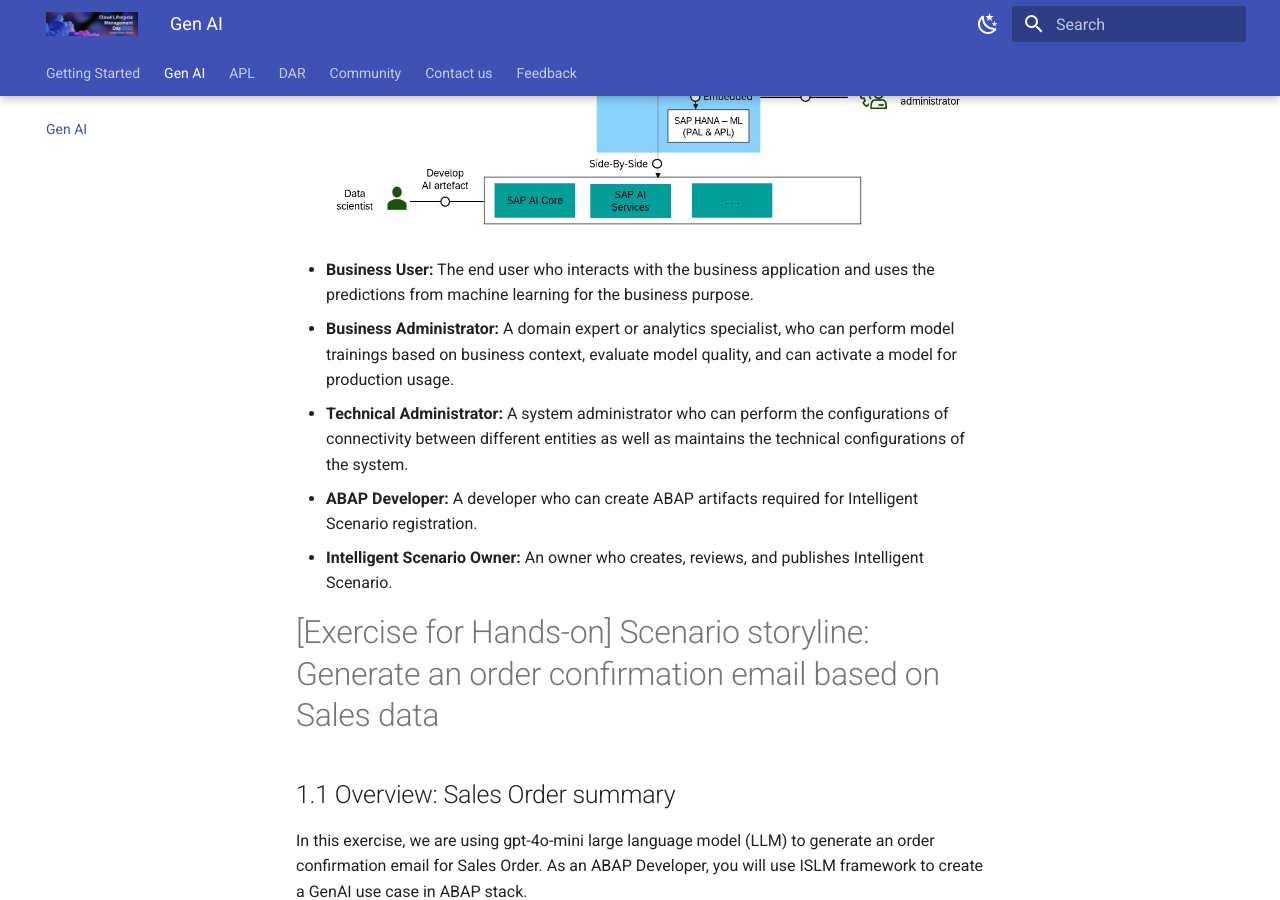
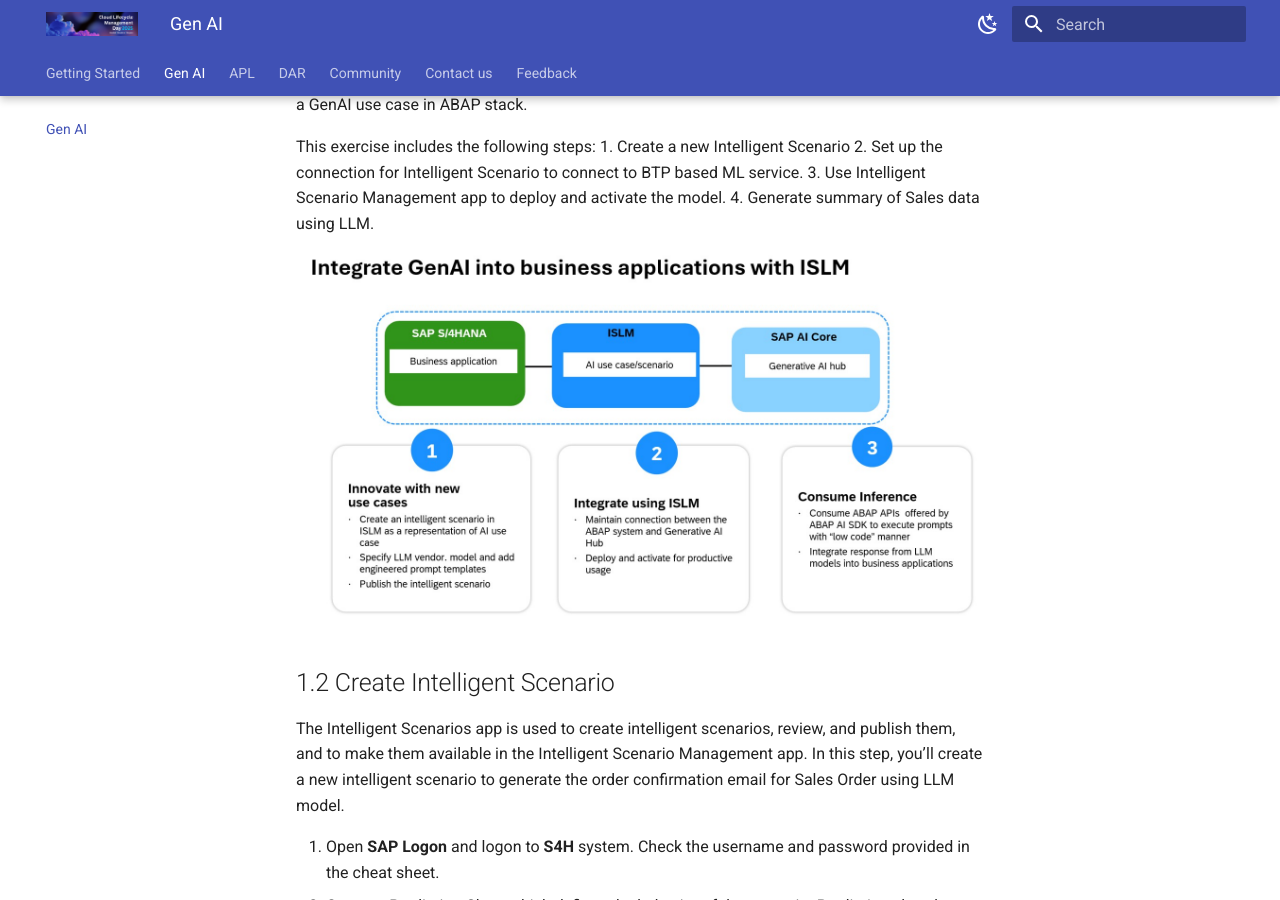
Before and after one commit to SAP-CLM-SL/ISLM, an MkDocs documentation site: the page built from docs/ISLM_with_SAPGenAI/README.md, in a window 1280 px wide and 900 px high, scrolled down 2618 px. Built offline with MkDocs 1.6.1 and Material for MkDocs 9.7.7, drawn with Linux system fonts in a browser that asks for light colours.

Commit message:
Update README.md

```diff
--- a/docs/ISLM_with_SAPGenAI/README.md
+++ b/docs/ISLM_with_SAPGenAI/README.md
@@ -32,14 +32,6 @@
 - **Connectivity to GenAI Hub:** ISLM enables seamless connectivity to SAP’s Generative AI Hub.
 - **ISLM and ABAP AI SDK Integration:** ABAP AI SDK and Intelligent Scenario Lifecycle Management serve as integration components between business applications and large language models. Using  ABAP AI SDK powered by Intelligent Scenario Lifecycle Management (ISLM), you can easily embed generative AI capabilities into your custom ABAP based applications. ISLM and  ABAP AI SDK offer a low-code approach within ABAP stack, enabling seamless integration of generative AI models into your business applications. With the combined experience of ISLM and the ABAP AI SDK, customers can develop and deploy generative AI-driven use cases directly within their SAP S/4HANA environment.
 
-
-![](./images/role_components.jpg)
-
-- **Business User:** The end user who interacts with the business application and uses the predictions from machine learning for the business purpose.
-- **Business Administrator:** A domain expert or analytics specialist, who can perform model trainings based on business context, evaluate model quality, and can activate a model for production usage.
-- **Technical Administrator:** A system administrator who can perform the configurations of connectivity between different entities as well as maintains the technical configurations of the system.
-- **ABAP Developer:** A developer who can create ABAP artifacts required for Intelligent Scenario registration.
-- **Intelligent Scenario Owner:** An owner who creates, reviews, and publishes Intelligent Scenario.
 
 # [Exercise for Hands-on] Scenario storyline:  Generate an order confirmation email based on Sales data
 
```
